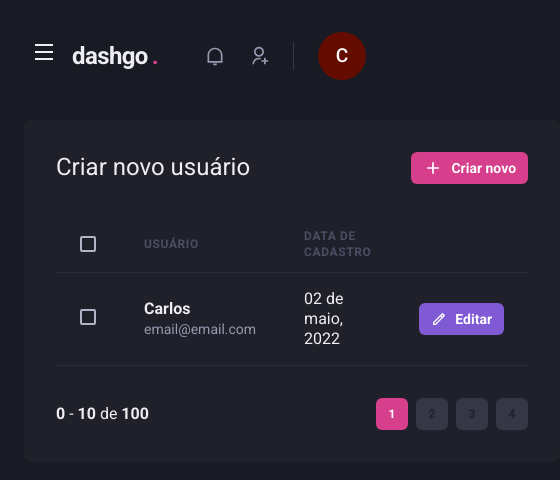
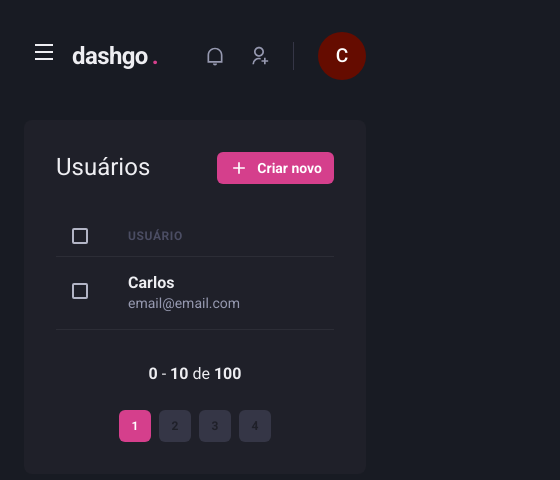
Before and after one commit to carlos-hr/dashgo, a Next.js app: page /users in a window 390 px wide. Shown: the top 480 px of the page, 560 px wide, since content can reach past the window. Built offline with nearby package versions, Linux system fonts and the light colour scheme.

Commit message:
fix(pages): adjustments to mobile pages

```diff
--- a/src/components/Pagination/index.tsx
+++ b/src/components/Pagination/index.tsx
@@ -1,9 +1,15 @@
-import { Box, HStack } from "@chakra-ui/react";
+import { Box, HStack, Stack } from "@chakra-ui/react";
 import PaginationItem from "./PaginationItem";
 
 const Pagination = () => {
   return (
-    <HStack spacing="6" mt="8" justify="space-between" align="center">
+    <Stack
+      direction={["column", "row"]}
+      spacing="6"
+      mt="8"
+      justify="space-between"
+      align="center"
+    >
       <Box>
         <strong>0</strong> - <strong>10</strong> de <strong>100</strong>
       </Box>
@@ -13,7 +19,7 @@ const Pagination = () => {
         <PaginationItem page={3} />
         <PaginationItem page={4} />
       </HStack>
-    </HStack>
+    </Stack>
   );
 };
 
--- a/src/pages/dashboard.tsx
+++ b/src/pages/dashboard.tsx
@@ -76,14 +76,14 @@ const Dashboard = () => {
           minChildWidth={320}
           alignItems="flex-start"
         >
-          <Box p="8" bg="gray.800" borderRadius={8} pb="4">
+          <Box p={["6", "8"]} bg="gray.800" borderRadius={8} pb="4">
             <Text fontSize="lg" mb="4">
               Inscritos da semana
             </Text>
             <Chart options={options} series={series} type="area" height={160} />
           </Box>
 
-          <Box p="8" bg="gray.800" borderRadius={8} pb="4">
+          <Box p={["6", "8"]} bg="gray.800" borderRadius={8} pb="4">
             <Text fontSize="lg" mb="4">
               Taxa de abertura
             </Text>
--- a/src/pages/users/index.tsx
+++ b/src/pages/users/index.tsx
@@ -12,11 +12,17 @@ import {
   Th,
   Thead,
   Tr,
+  useBreakpointValue,
 } from "@chakra-ui/react";
 import { Header, Pagination, SideBar } from "../../components";
 import { RiAddLine, RiPencilLine } from "react-icons/ri";
 
 const UserList = () => {
+  const isDesktop = useBreakpointValue({
+    base: false,
+    lg: true,
+  });
+
   return (
     <Box>
       <Header />
@@ -27,7 +33,7 @@ const UserList = () => {
         <Box flex="1" borderRadius={8} bg="gray.800" p="8">
           <Flex mb="8" justify="space-between" align="center">
             <Heading size="lg" fontWeight="normal">
-              Criar novo usuário
+              Usuários
             </Heading>
             <Button
               as="a"
@@ -43,20 +49,19 @@ const UserList = () => {
           <Table colorScheme="whiteAlpha">
             <Thead>
               <Tr>
-                <Th px="6" color="gray.300" w="8">
+                <Th px={["4", "4", "6"]} color="gray.300" w="8">
                   <Checkbox colorScheme="pink" />
                 </Th>
 
                 <Th>Usuário</Th>
 
-                <Th>Data de cadastro</Th>
-                <Th w="8" />
+                {isDesktop && <Th>Data de cadastro</Th>}
               </Tr>
             </Thead>
 
             <Tbody>
               <Tr>
-                <Td px="6">
+                <Td px={["4", "4", "6"]}>
                   <Checkbox colorScheme="pink" />
                 </Td>
 
@@ -69,21 +74,7 @@ const UserList = () => {
                   </Box>
                 </Td>
 
-                <Td>
-                  <Text>02 de maio, 2022</Text>
-                </Td>
-
-                <Td>
-                  <Button
-                    as="a"
-                    size="sm"
-                    fontSize="sm"
-                    colorScheme="purple"
-                    leftIcon={<Icon as={RiPencilLine} fontSize="16" />}
-                  >
-                    Editar
-                  </Button>
-                </Td>
+                {isDesktop && <Td> 02 de maio, 2022</Td>}
               </Tr>
             </Tbody>
           </Table>
```
Also changed, not shown: src/pages/users/create.tsx (+4 -4 lines).
